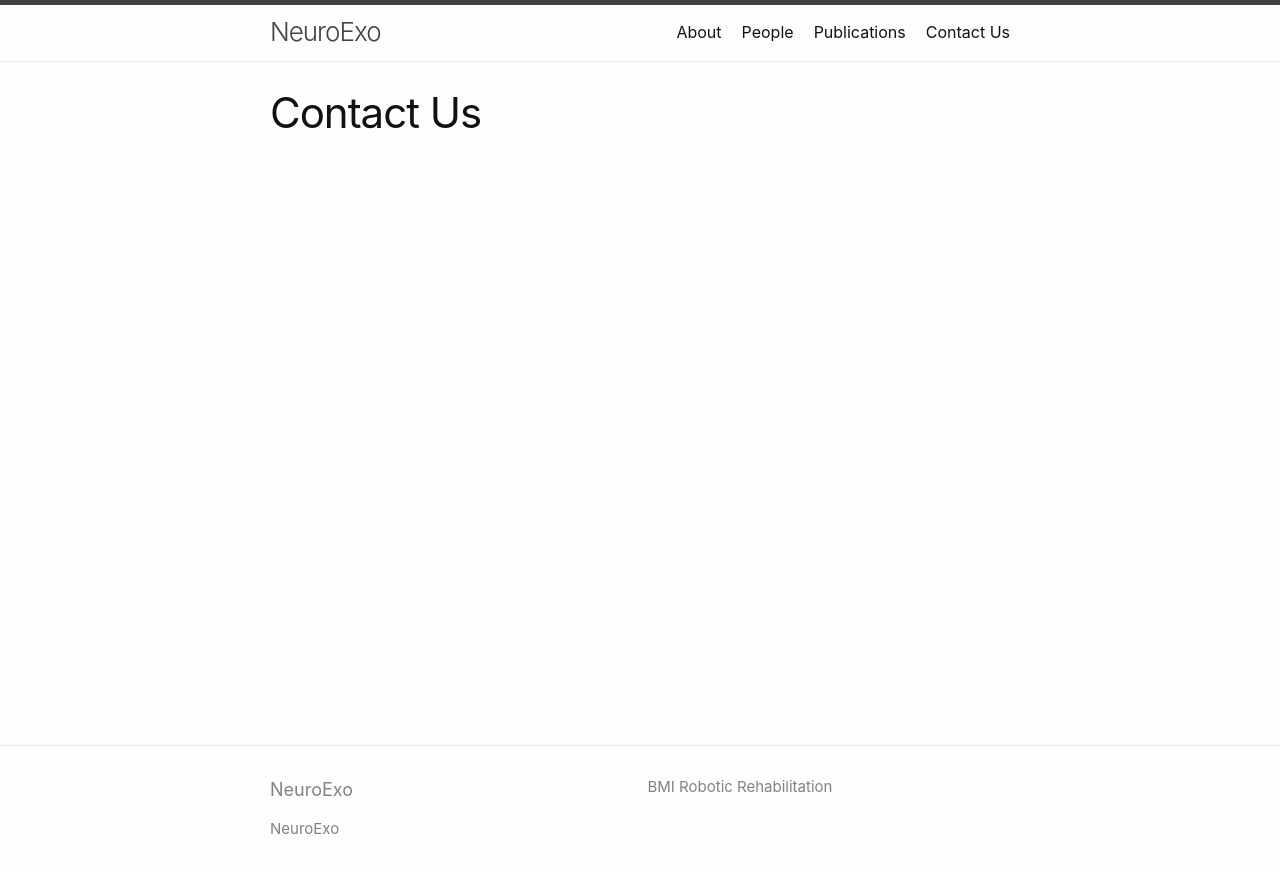
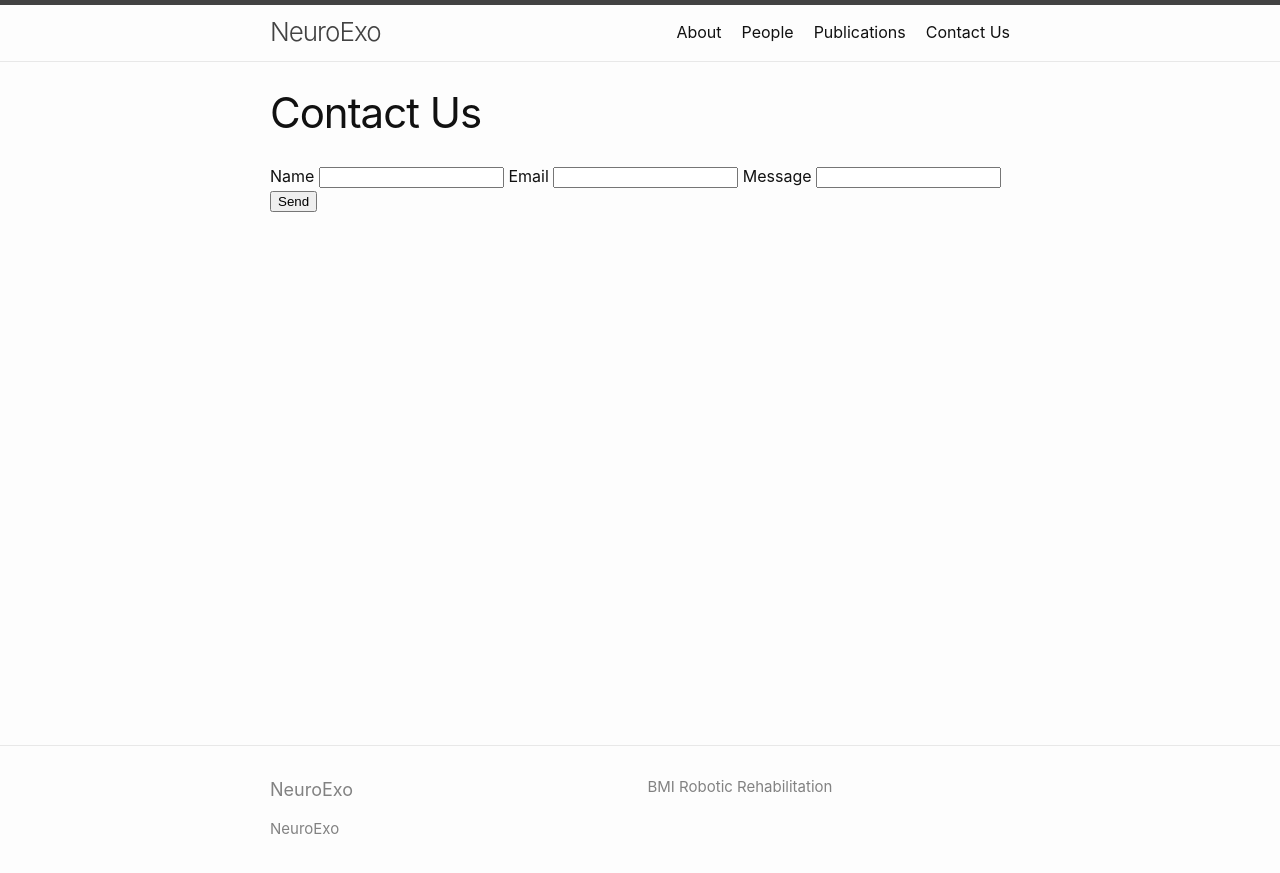
Before and after one commit to arcraik/neuroexo-website, a Jekyll site: the page built from contact.md, in a window 1280 px wide. Shown: the top 873 px of the page. Built offline with Jekyll 4.4.1, drawn with Linux system fonts in a browser that asks for light colours.

Commit message:
Update contact.md

```diff
--- a/contact.md
+++ b/contact.md
@@ -2,3 +2,20 @@
 layout: page
 title: Contact Us
 ---
+ <form class="form" action="https://docs.google.com/forms/d/e/1FAIpQLSfzO-mkf1gKY5kpA8piBab6h6KymTF0sMOzfcbuRoEvuL6SOA/formResponse">
+
+          <label>Name</label>
+          <input name="entry.134554697" type="text" />
+
+          <label>Email</label>
+          <input name="entry.17102386" type="email"  />
+
+          <label>Message</label>
+          <input name="entry.616702237" type="text" />
+
+
+
+
+          <input type="submit" value="Send" />
+
+    </form>
```
